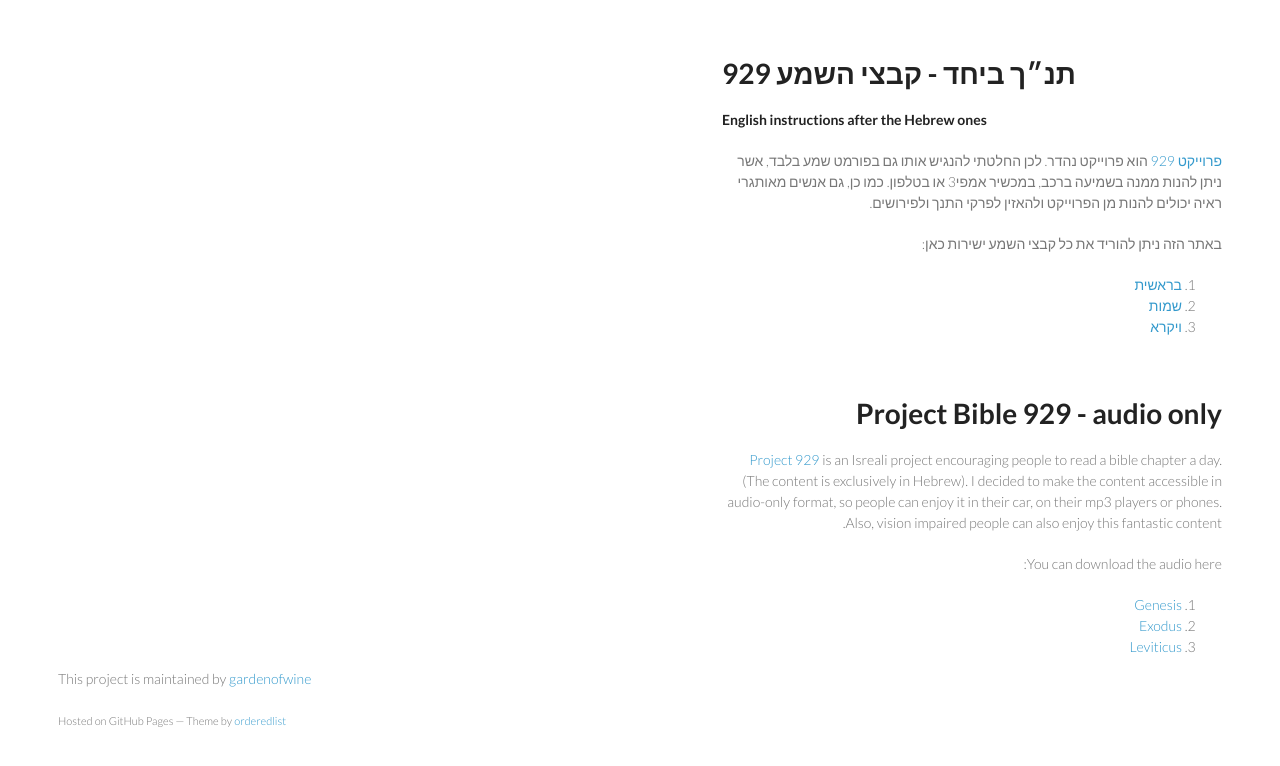
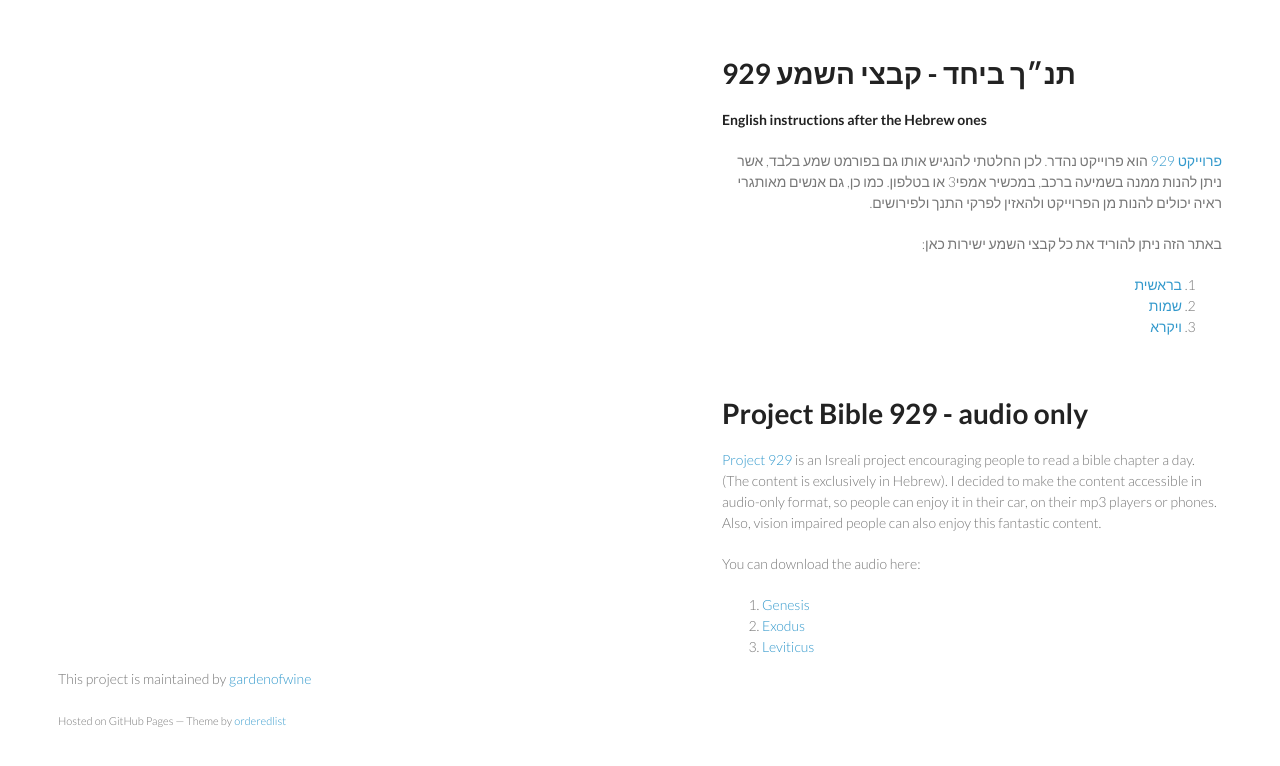
Before and after one commit to gardenofwine/929Bible_audio, a plain HTML site: page index.html in a window 1280 px wide. Drawn offline with Linux system fonts and the light colour scheme.

Commit message:
Fix rtl issue

```diff
--- a/index.html
+++ b/index.html
@@ -35,7 +35,8 @@
 </ol>
 
 <p><br></p>
-
+</div>
+<div dir="ltr">
 <h1>
 <a id="project-bible-929---audio-only" class="anchor" href="#project-bible-929---audio-only" aria-hidden="true"><span class="octicon octicon-link"></span></a>Project Bible 929 - audio only</h1>
 
```
